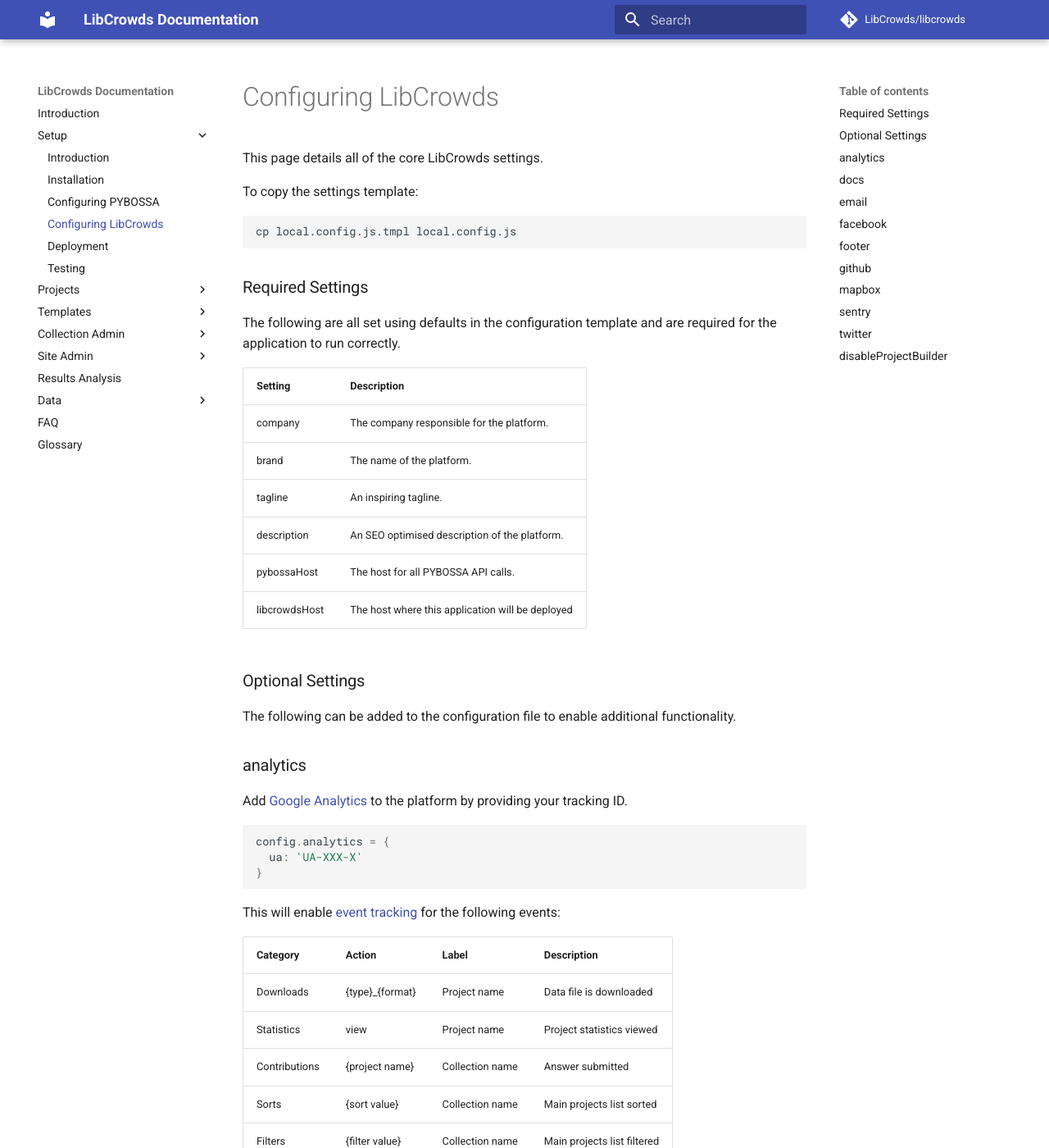
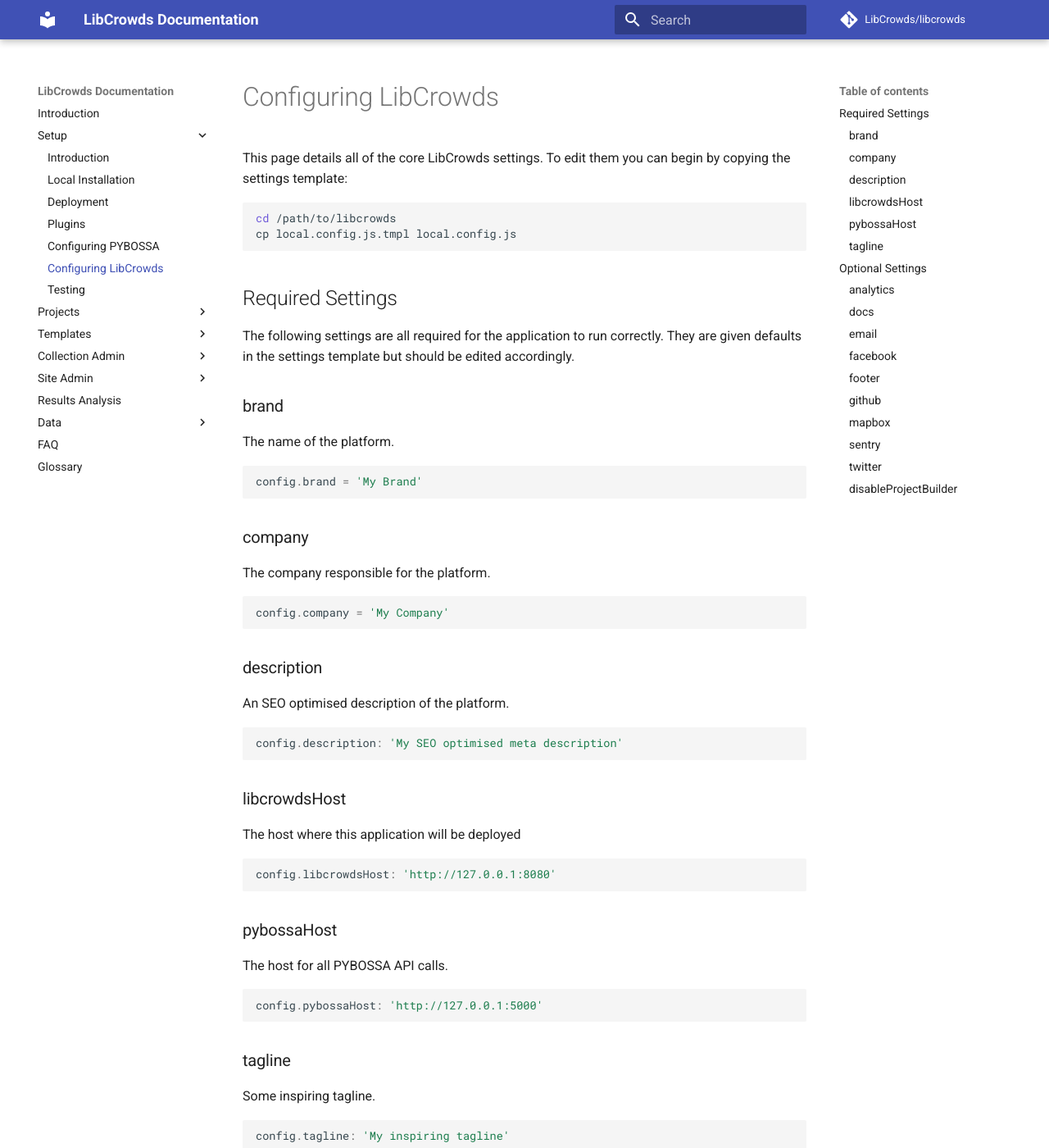
Before and after one commit to LibCrowds/docs, an MkDocs documentation site: the page built from docs/setup/configuring-libcrowds.md, in a window 1280 px wide and 1400 px high. Shown: the whole window at 82% size. Built offline with MkDocs 1.6.1 and Material for MkDocs 9.7.7, drawn with Linux system fonts in a browser that asks for light colours; comment, search, counter and statistics services are not loaded; old or Windows-style settings are respelled for this version of MkDocs.

Commit message:
Update setup docs

````diff
--- a/docs/setup/configuring-libcrowds.md
+++ b/docs/setup/configuring-libcrowds.md
@@ -1,26 +1,66 @@
-This page details all of the core LibCrowds settings.
-
-To copy the settings template:
+This page details all of the core LibCrowds settings. To edit them you can
+begin by copying the settings template:
 
 ```bash
+cd /path/to/libcrowds
 cp local.config.js.tmpl local.config.js
 ```
 
-### Required Settings
+## Required Settings
 
-The following are all set using defaults in the configuration template and are
-required for the application to run correctly.
+The following settings are all required for the application to run correctly.
+They are given defaults in the settings template but should be edited
+accordingly.
 
-| Setting       | Description                                                  |
-|---------------|--------------------------------------------------------------|
-| company       | The company responsible for the platform.                    |
-| brand         | The name of the platform.                                    |
-| tagline       | An inspiring tagline.                                        |
-| description   | An SEO optimised description of the platform.                |
-| pybossaHost   | The host for all PYBOSSA API calls.                          |
-| libcrowdsHost | The host where this application will be deployed             |
+### brand
 
-### Optional Settings
+The name of the platform.
+
+```js
+config.brand = 'My Brand'
+```
+
+### company
+
+The company responsible for the platform.
+
+```js
+config.company = 'My Company'
+```
+
+### description
+
+An SEO optimised description of the platform.
+
+```js
+config.description: 'My SEO optimised meta description'
+```
+
+### libcrowdsHost
+
+The host where this application will be deployed
+
+```js
+config.libcrowdsHost: 'http://127.0.0.1:8080'
+```
+
+### pybossaHost
+
+The host for all PYBOSSA API calls.
+
+```js
+config.pybossaHost: 'http://127.0.0.1:5000'
+```
+
+### tagline
+
+Some inspiring tagline.
+
+```js
+config.tagline: 'My inspiring tagline'
+```
+
+## Optional Settings
 
 The following can be added to the configuration file to enable additional
 functionality.
--- a/mkdocs.yml
+++ b/mkdocs.yml
@@ -27,10 +27,11 @@
   - Introduction: 'index.md'
   - Setup:
     - Introduction: 'setup/introduction.md'
-    - Installation: 'setup/installation.md'
+    - Local Installation: 'setup/installation.md'
+    - Deployment: 'setup/deployment.md'
+    - Plugins: 'setup/plugins.md'
     - Configuring PYBOSSA: 'setup/configuring-pybossa.md'
     - Configuring LibCrowds: 'setup/configuring-libcrowds.md'
-    - Deployment: 'setup/deployment.md'
     - Testing: 'setup/testing.md'
   - Projects:
     - Introduction: 'projects/introduction.md'
````
Also changed, not shown: docs/setup/configuring-pybossa.md (+17 -22 lines), docs/setup/deployment.md (+13 -18 lines), docs/setup/installation.md (+18 -11 lines), docs/setup/introduction.md (+10 -3 lines), docs/setup/plugins.md (added, +96 -0 lines).
